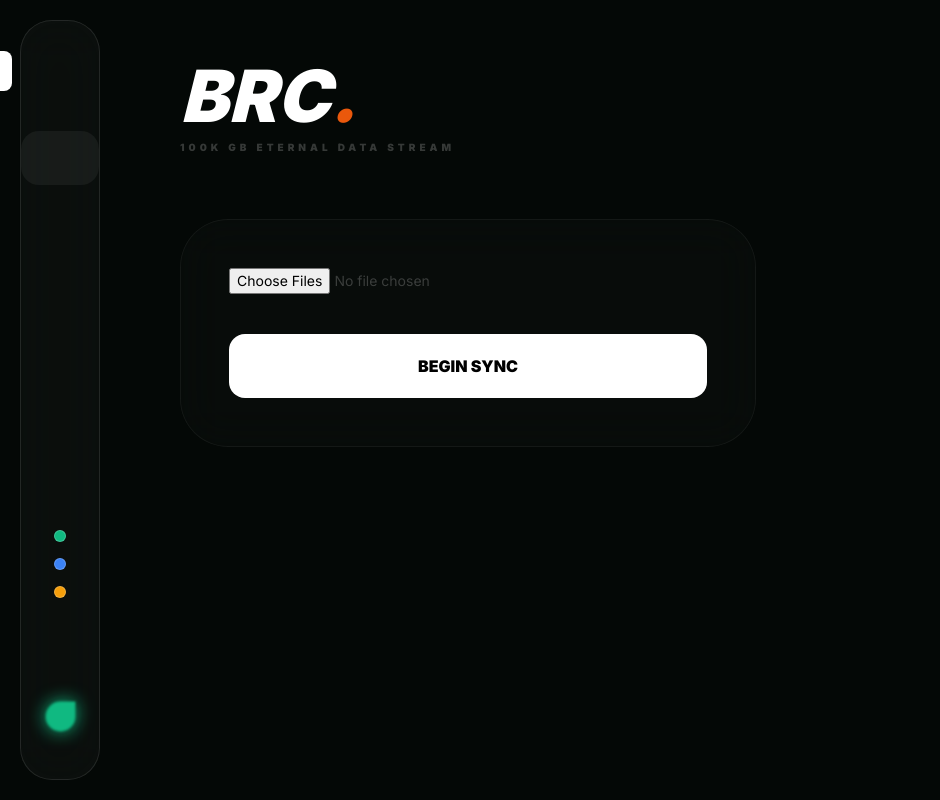
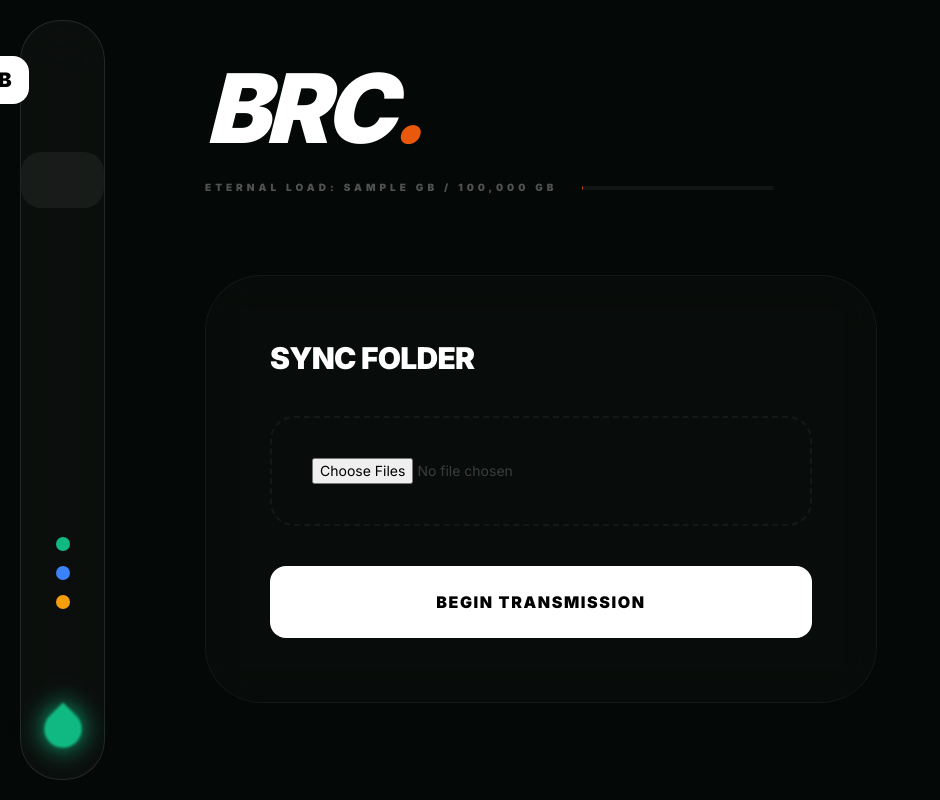
Before and after one commit to saffar731/SET-2, a Flask app: template templates/index.html in a window 1280 px wide. Shown: the whole page, without its empty margins (0-940 px from the left). Run offline with Flask 3, Linux system fonts and the light colour scheme; the template is opened without the code that fills it: most values are stand-ins (such as "Sample title", 1, 10 or a date in 2020); some libraries are stand-ins or nearby versions.

Commit message:
Revamp index.html for Master Dashboard layout
Updated the HTML structure and styles for the dashboard, including sidebar and main content adjustments.

```diff
--- a/templates/index.html
+++ b/templates/index.html
@@ -3,106 +3,149 @@
 <head>
     <meta charset="UTF-8">
     <meta name="viewport" content="width=device-width, initial-scale=1.0">
-    <title>BRC | Master System</title>
+    <title>BRC | Master Dashboard</title>
     <script src="https://cdn.tailwindcss.com"></script>
     <script src="https://unpkg.com/lucide@latest"></script>
     <style>
         @import url('https://fonts.googleapis.com/css2?family=Inter:wght@400;900&display=swap');
-        :root { --accent: #ff5500; --bg: #050505; }
+
+        :root { --accent: #ff5500; --bg: #050505; --glass: rgba(255, 255, 255, 0.03); }
         [data-theme="nature"] { --accent: #10b981; --bg: #040806; }
         [data-theme="ocean"] { --accent: #0ea5e9; --bg: #020617; }
         [data-theme="smile"] { --accent: #f59e0b; --bg: #0f0a02; }
 
-        body { background-color: var(--bg); color: white; margin: 0; font-family: 'Inter', sans-serif; display: flex; height: 100vh; transition: 0.5s; }
+        body {
+            background-color: var(--bg); color: white; margin: 0;
+            font-family: 'Inter', sans-serif; display: flex; height: 100vh;
+            transition: background 0.5s ease; overflow: hidden;
+        }
 
+        /* FIXED SIDEBAR */
         aside {
-            width: 80px; height: calc(100vh - 40px); margin: 20px;
-            background: rgba(255, 255, 255, 0.03); backdrop-filter: blur(25px);
-            border: 1px solid rgba(255, 255, 255, 0.1); border-radius: 2rem;
-            display: flex; flex-direction: column; align-items: center; padding: 30px 0;
-            transition: width 0.4s cubic-bezier(0.4, 0, 0.2, 1); flex-shrink: 0;
+            width: 85px; height: calc(100vh - 40px); margin: 20px;
+            background: var(--glass); backdrop-filter: blur(25px);
+            border: 1px solid rgba(255, 255, 255, 0.1); border-radius: 2.5rem;
+            display: flex; flex-direction: column; align-items: center;
+            padding: 35px 0; transition: all 0.4s cubic-bezier(0.4, 0, 0.2, 1);
+            flex-shrink: 0; z-index: 50;
         }
-        aside.expanded { width: 260px; align-items: flex-start; padding: 30px 20px; }
+        aside.expanded { width: 260px; align-items: flex-start; padding: 35px 25px; }
 
         .nav-link {
-            display: flex; align-items: center; gap: 15px; width: 100%;
-            padding: 15px; border-radius: 18px; color: rgba(255,255,255,0.2); transition: 0.3s;
+            display: flex; align-items: center; gap: 18px; width: 100%;
+            padding: 16px; border-radius: 20px; color: rgba(255,255,255,0.3);
+            transition: 0.3s; margin-bottom: 8px;
         }
-        .nav-link.active { color: var(--accent); background: rgba(255,255,255,0.05); }
-        .nav-text { opacity: 0; white-space: nowrap; transition: 0.3s; font-weight: bold; }
-        aside.expanded .nav-text { opacity: 1; }
+        .nav-link.active, .nav-link:hover { color: var(--accent); background: rgba(255,255,255,0.05); }
 
-        .flame {
-            width: 25px; height: 25px; background: var(--accent); border-radius: 50% 0 50% 50%;
-            transform: rotate(-45deg); filter: blur(1px); animation: burn 0.5s infinite alternate;
-            box-shadow: 0 0 15px var(--accent); margin: 20px auto;
+        .nav-text {
+            opacity: 0; white-space: nowrap; transition: 0.3s;
+            font-weight: 700; font-size: 0.9rem; pointer-events: none;
         }
-        @keyframes burn { from { transform: scale(1); } to { transform: scale(1.2); } }
+        aside.expanded .nav-text { opacity: 1; pointer-events: auto; }
 
-        main { flex-grow: 1; padding: 60px; overflow-y: auto; }
-        .theme-dot { width: 12px; height: 12px; border-radius: 50%; cursor: pointer; border: 1px solid rgba(255,255,255,0.2); }
+        /* THEME SELECTOR */
+        .theme-container { display: flex; flex-direction: column; gap: 15px; margin: 25px 0; }
+        aside.expanded .theme-container { flex-direction: row; margin-left: 10px; }
+        .dot { width: 14px; height: 14px; border-radius: 50%; cursor: pointer; border: 2px solid transparent; }
+        .dot:hover { transform: scale(1.2); border-color: white; }
+
+        /* CONTENT AREA */
+        main { flex-grow: 1; padding: 60px 80px; overflow-y: auto; }
+
+        .fire-box {
+            width: 30px; height: 30px; background: var(--accent); border-radius: 50% 0 50% 50%;
+            transform: rotate(-45deg); filter: blur(1px); animation: flame-burn 0.6s infinite alternate;
+            box-shadow: 0 0 20px var(--accent); margin-top: auto;
+        }
+        @keyframes flame-burn { from { transform: rotate(-45deg) scale(1); } to { transform: rotate(-45deg) scale(1.25); } }
     </style>
 </head>
 <body data-theme="nature">
 
     <aside id="sidebar">
-        <div class="flex items-center gap-4 mb-10 ml-2">
-            <div class="w-10 h-10 rounded-lg bg-white text-black flex items-center justify-center font-black">B</div>
-            <span class="nav-text text-xl tracking-tighter">BRC_SYSTEM</span>
+        <div class="flex items-center gap-4 mb-12 ml-1">
+            <div class="w-12 h-12 rounded-2xl bg-white text-black flex items-center justify-center font-black text-xl">B</div>
+            <span class="nav-text text-2xl tracking-tighter italic">BRC_SYS</span>
         </div>
 
-        <nav class="flex-1 w-full space-y-2">
-            <button onclick="showPage('up-p', this)" class="nav-link active">
-                <i data-lucide="upload"></i> <span class="nav-text">Injection</span>
+        <nav class="w-full flex-1">
+            <button onclick="showPage('up-view', this)" class="nav-link active">
+                <i data-lucide="upload-cloud"></i> <span class="nav-text">Injection Terminal</span>
             </button>
-            <button onclick="showPage('list-p', this)" class="nav-link">
-                <i data-lucide="database"></i> <span class="nav-text">Archives</span>
+            <button onclick="showPage('list-view', this)" class="nav-link">
+                <i data-lucide="folder-kanban"></i> <span class="nav-text">Neural Archives</span>
             </button>
         </nav>
 
-        <div class="flex flex-col gap-4 mb-8 items-center">
-            <div onclick="setTheme('nature')" class="theme-dot bg-emerald-500"></div>
-            <div onclick="setTheme('ocean')" class="theme-dot bg-blue-500"></div>
-            <div onclick="setTheme('smile')" class="theme-dot bg-amber-500"></div>
+        <div class="theme-container">
+            <div onclick="setTheme('nature')" class="dot bg-emerald-500"></div>
+            <div onclick="setTheme('ocean')" class="dot bg-blue-500"></div>
+            <div onclick="setTheme('smile')" class="dot bg-amber-500"></div>
         </div>
 
-        <button onclick="toggleSidebar()" class="nav-link">
-            <i data-lucide="menu"></i> <span class="nav-text">Toggle Menu</span>
+        <button onclick="toggleSidebar()" class="nav-link mb-6">
+            <i data-lucide="menu"></i> <span class="nav-text">Expand Interface</span>
         </button>
 
-        <div class="flame"></div>
+        <div class="fire-box"></div>
     </aside>
 
     <main>
-        <header class="mb-16">
-            <h1 class="text-7xl font-black italic">BRC<span class="text-orange-600">.</span></h1>
-            <p class="text-white/20 text-[10px] font-bold tracking-[0.4em] uppercase mt-2">100K GB Eternal Data Stream</p>
+        <header class="mb-20">
+            <h1 class="text-8xl font-black italic tracking-tighter">BRC<span class="text-orange-600">.</span></h1>
+            <div class="mt-6 flex items-center gap-6">
+                <div class="text-[10px] font-black uppercase tracking-[0.4em] text-white/30">
+                    Eternal Load: {{ used_gb }} GB / 100,000 GB
+                </div>
+                <div class="w-48 h-1 bg-white/5 rounded-full overflow-hidden">
+                    <div class="h-full bg-orange-600 transition-all duration-1000" style="width: {{ percent }}%"></div>
+                </div>
+            </div>
         </header>
 
-        <div id="up-p" class="page-content">
-            <div class="max-w-xl bg-white/[0.02] border border-white/5 p-12 rounded-[3rem] backdrop-blur-xl">
+        <div id="up-view" class="page-content">
+            <div class="max-w-2xl bg-white/[0.02] border border-white/5 p-16 rounded-[3.5rem] backdrop-blur-xl">
+                <h2 class="text-3xl font-black mb-10 uppercase tracking-tight">Sync Folder</h2>
                 <form id="upload-form">
-                    <input type="file" id="file-input" webkitdirectory directory multiple class="block w-full text-sm text-white/20 mb-10">
-                    <button type="submit" class="w-full py-5 rounded-2xl bg-white text-black font-black uppercase hover:bg-orange-500 transition">Begin Sync</button>
+                    <div class="mb-10 p-10 border-2 border-dashed border-white/5 rounded-3xl hover:border-orange-500/40 transition">
+                        <input type="file" id="file-input" webkitdirectory directory multiple class="block w-full text-sm text-white/20">
+                    </div>
+                    <button type="submit" class="w-full py-6 rounded-2xl bg-white text-black font-black uppercase tracking-widest hover:bg-orange-500 hover:text-white transition-all">Begin Transmission</button>
                 </form>
-                <div id="pb" class="hidden mt-8">
-                    <div class="flex justify-between text-[10px] font-bold mb-2"><span>UPLOADING</span><span id="pct">0%</span></div>
-                    <div class="h-1 w-full bg-white/5 rounded-full overflow-hidden"><div id="bar" class="h-full bg-white" style="width: 0%"></div></div>
+
+                <div id="prog-box" class="hidden mt-12">
+                    <div class="flex justify-between text-[10px] font-black mb-3">
+                        <span class="text-orange-500 tracking-widest">ENCRYPTING & UPLOADING</span>
+                        <span id="pct">0%</span>
+                    </div>
+                    <div class="h-1.5 w-full bg-white/5 rounded-full overflow-hidden">
+                        <div id="bar" class="h-full bg-orange-600" style="width: 0%"></div>
+                    </div>
                 </div>
             </div>
         </div>
 
-        <div id="list-p" class="page-content hidden">
-            <div class="grid gap-4 max-w-4xl">
+        <div id="list-view" class="page-content hidden">
+            <div class="grid gap-6 max-w-4xl">
                 {% for folder, files in folders.items() %}
-                <div class="flex items-center justify-between p-6 bg-white/[0.02] border border-white/5 rounded-[2rem] hover:border-white/20 transition">
-                    <div class="flex items-center gap-5">
-                        <i data-lucide="folder" class="text-white/20"></i>
-                        <div><h3 class="font-bold">{{ folder }}</h3><p class="text-[10px] opacity-30 uppercase">{{ files|length }} Files</p></div>
+                <div class="flex items-center justify-between p-8 bg-white/[0.02] border border-white/5 rounded-[2.5rem] hover:bg-white/[0.05] transition group">
+                    <div class="flex items-center gap-6">
+                        <div class="p-4 bg-orange-500/10 rounded-2xl text-orange-500 group-hover:scale-110 transition">
+                            <i data-lucide="folder-archive"></i>
+                        </div>
+                        <div>
+                            <h3 class="font-black text-xl italic uppercase">{{ folder }}</h3>
+                            <p class="text-[10px] text-white/20 font-bold uppercase tracking-widest">{{ files|length }} Neural Packets</p>
+                        </div>
                     </div>
-                    <div class="flex gap-2">
-                        <a href="/download_folder/{{ folder }}" class="p-3 bg-white text-black rounded-xl"><i data-lucide="download"></i></a>
-                        <a href="/delete_folder/{{ folder }}" class="p-3 bg-red-500/10 text-red-500 rounded-xl"><i data-lucide="trash-2"></i></a>
+                    <div class="flex gap-4">
+                        <a href="/download_folder/{{ folder }}" class="p-4 bg-white text-black rounded-2xl hover:bg-orange-500 hover:text-white transition">
+                            <i data-lucide="download"></i>
+                        </a>
+                        <a href="/delete_folder/{{ folder }}" class="p-4 bg-red-600/10 text-red-500 rounded-2xl border border-red-500/20 hover:bg-red-500 hover:text-white transition">
+                            <i data-lucide="trash-2"></i>
+                        </a>
                     </div>
                 </div>
                 {% endfor %}
@@ -112,11 +155,18 @@
 
     <script>
         lucide.createIcons();
-        function toggleSidebar() { document.getElementById('sidebar').classList.toggle('expanded'); }
-        function setTheme(t) { document.body.setAttribute('data-theme', t); }
-        function showPage(id, btn) {
+
+        function toggleSidebar() {
+            document.getElementById('sidebar').classList.toggle('expanded');
+        }
+
+        function setTheme(t) {
+            document.body.setAttribute('data-theme', t);
+        }
+
+        function showPage(pageId, btn) {
             document.querySelectorAll('.page-content').forEach(p => p.classList.add('hidden'));
-            document.getElementById(id).classList.remove('hidden');
+            document.getElementById(pageId).classList.remove('hidden');
             document.querySelectorAll('.nav-link').forEach(l => l.classList.remove('active'));
             btn.classList.add('active');
         }
@@ -125,15 +175,20 @@
         form.onsubmit = async (e) => {
             e.preventDefault();
             const files = document.getElementById('file-input').files;
+            if(!files.length) return;
+
             const formData = new FormData();
             for (const file of files) formData.append('file', file, file.webkitRelativePath);
+
             const xhr = new XMLHttpRequest();
-            document.getElementById('pb').classList.remove('hidden');
+            document.getElementById('prog-box').classList.remove('hidden');
+
             xhr.upload.onprogress = (ev) => {
                 const p = Math.round((ev.loaded / ev.total) * 100);
                 document.getElementById('bar').style.width = p + '%';
                 document.getElementById('pct').innerText = p + '%';
             };
+
             xhr.onload = () => window.location.reload();
             xhr.open('POST', '/upload', true);
             xhr.send(formData);
```
